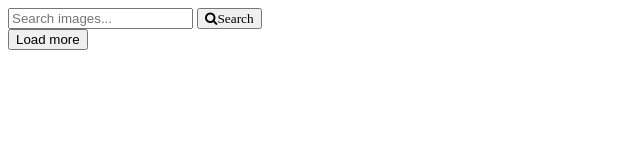
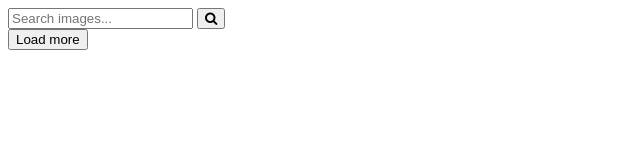
Before and after one commit to DmytroNahornyi/goit-js-hw-11, a plain HTML site: page index.html in a window 1280 px wide. Shown: the full height of the page, 0-640 px from the left. Drawn offline with Linux system fonts and the light colour scheme.

Commit message:
Deploying to gh-pages from @ DmytroNahornyi/goit-js-hw-11@0388e5e0ad200eeb86a2f974169ad2862ee7dabd 🚀

```diff
--- a/index.html
+++ b/index.html
@@ -1 +1 @@
-<!DOCTYPE html><html lang="ru"><head><meta charset="utf-8"><meta name="viewport" content="width=device-width, initial-scale=1.0"><title>Page title</title><link rel="stylesheet" href="/goit-js-hw-11n/index.0da7f242.css"><link rel="stylesheet" href="https://cdnjs.cloudflare.com/ajax/libs/font-awesome/4.7.0/css/font-awesome.min.css"><script type="module" src="/goit-js-hw-11n/index.c6d173bc.js"></script><script src="/goit-js-hw-11n/index.15d6f2c9.js" nomodule="" defer></script></head><body> <div class="search"> <form class="search__form" id="search-form"> <input class="search__form-input" type="text" name="searchQuery" autocomplete="off" placeholder="Search images..."> <button class="search__form-button" type="submit"><i class="fa fa-search">Search</i></button> </form> </div> <div class="gallery">  </div> <button type="button" class="load-more">Load more</button> </body></html>
+<!DOCTYPE html><html lang="ru"><head><meta charset="utf-8"><meta name="viewport" content="width=device-width, initial-scale=1.0"><title>Page title</title><link rel="stylesheet" href="/goit-js-hw-11n/index.0da7f242.css"><link rel="stylesheet" href="https://cdnjs.cloudflare.com/ajax/libs/font-awesome/4.7.0/css/font-awesome.min.css"><script type="module" src="/goit-js-hw-11n/index.c6d173bc.js"></script><script src="/goit-js-hw-11n/index.15d6f2c9.js" nomodule="" defer></script></head><body> <div class="search"> <form class="search__form" id="search-form"> <input class="search__form-input" type="text" name="searchQuery" autocomplete="off" placeholder="Search images..."> <button class="search__form-button" type="submit"><i class="fa fa-search"></i></button> </form> </div> <div class="gallery">  </div> <button type="button" class="load-more">Load more</button> </body></html>
```
